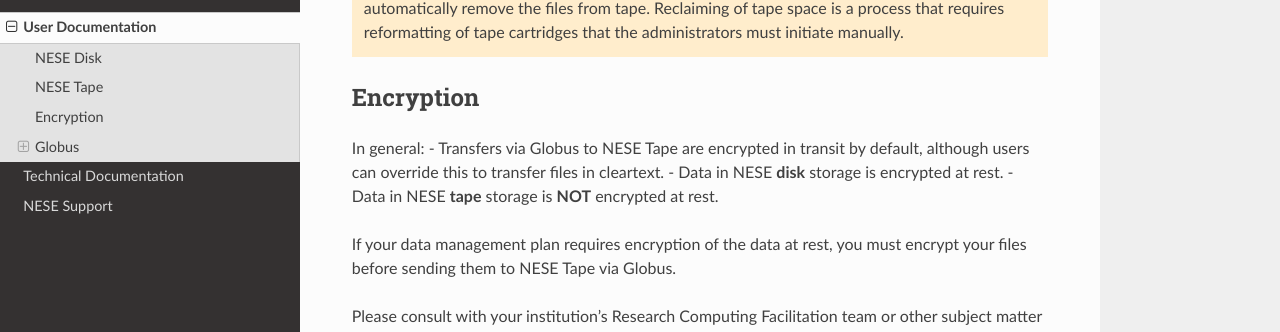
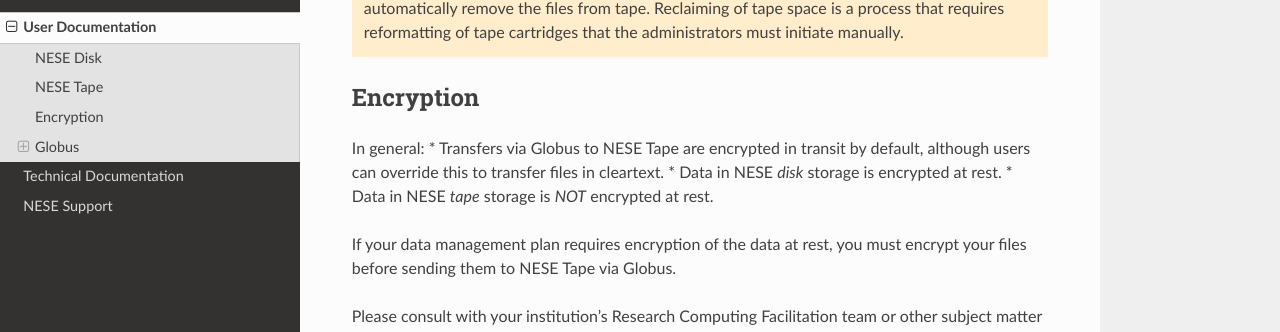
Before and after one commit to mghpcsim/rtd-nese, a Sphinx documentation site: the page built from docs/source/user-docs.rst, in a window 1280 px wide and 900 px high, scrolled down 2156 px. Shown: the part 119-451 px from the top of the window. Built offline with Sphinx 7.4.7 and the Read the Docs theme 2.0.0, drawn with Linux system fonts in a browser that asks for light colours.

Commit message:
oops, wrote markdown in a reStructuredText file
Signed-off-by: Robin Webber <robin_webber@harvard.edu>

```diff
--- a/docs/source/user-docs.rst
+++ b/docs/source/user-docs.rst
@@ -102,10 +102,10 @@
 ----------
 
 In general:
-- Transfers via Globus to NESE Tape are encrypted in transit by default, although
+* Transfers via Globus to NESE Tape are encrypted in transit by default, although
 users can override this to transfer files in cleartext.
-- Data in NESE **disk** storage is encrypted at rest.
-- Data in NESE **tape** storage is **NOT** encrypted at rest.
+* Data in NESE *disk* storage is encrypted at rest.
+* Data in NESE *tape* storage is *NOT* encrypted at rest.
 
 If your data management plan requires encryption of the data at rest, you must
 encrypt your files before sending them to NESE Tape via Globus.
```
